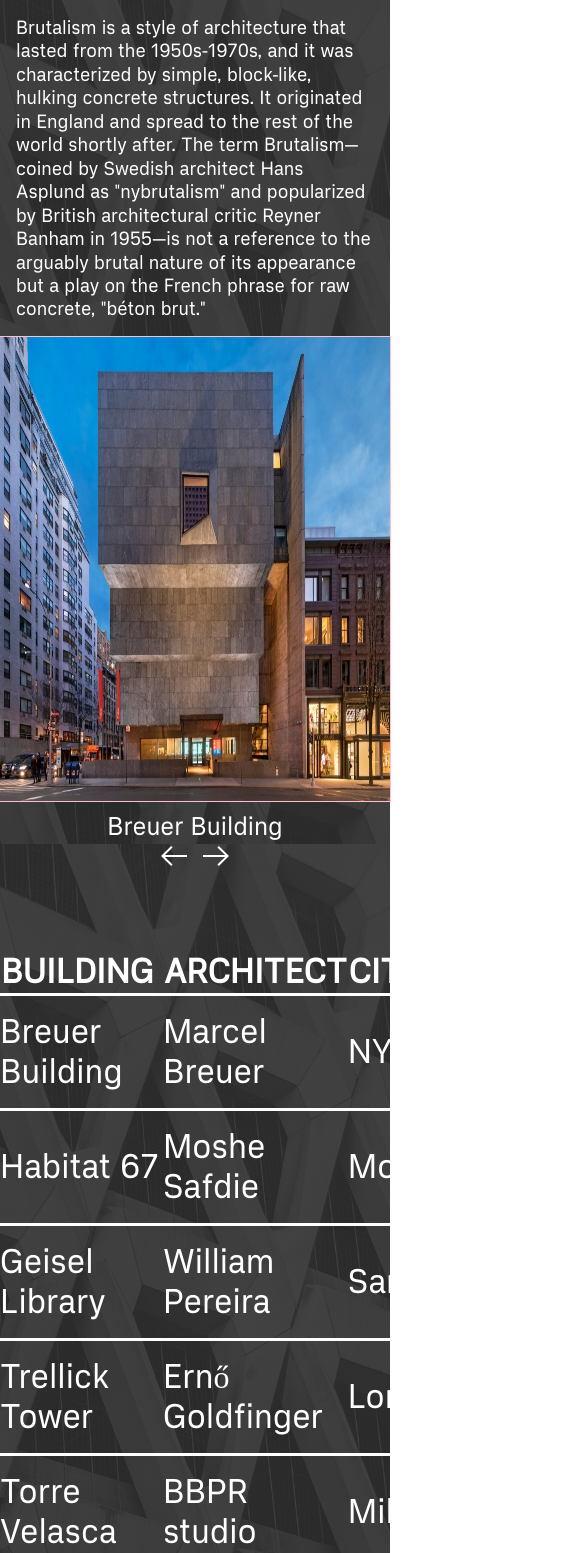
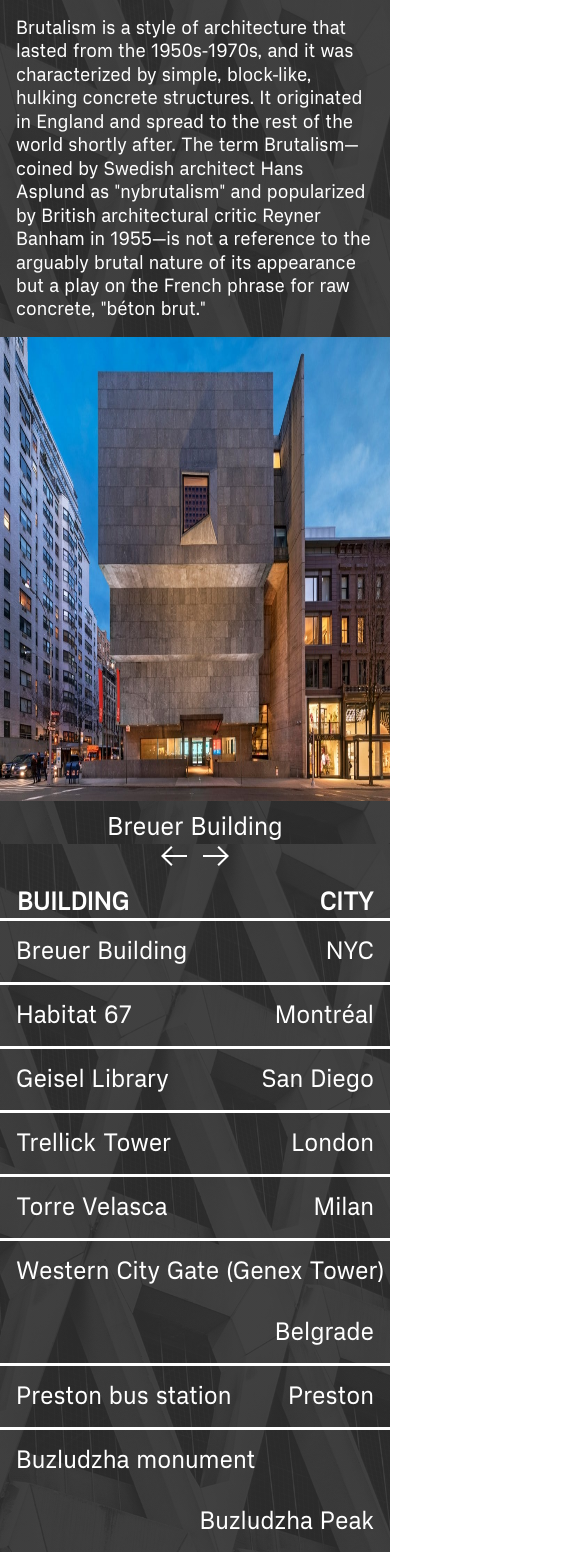
Before and after one commit to dbaramo/brutalism, a Next.js app: page / in a window 390 px wide. Shown: the top 1553 px of the page, 585 px wide, since content can reach past the window. Built offline with nearby package versions, Linux system fonts and the light colour scheme.

Commit message:
finished responsiveness on main page

```diff
--- a/components/BuildingList.js
+++ b/components/BuildingList.js
@@ -24,10 +24,10 @@ function BuildingRow({ building, city, year, architect, images, setImgUrl, setDi
           setDisplayState("none")
         }}
       >
-        <td style={{ color: textColor}}>{building}</td>
-        <td style={{ color: textColor, "-webkit-text-stroke": textOutline}}>{architect}</td>
-        <td style={{ color: textColor, "-webkit-text-stroke": textOutline}}>{city}</td>
-        <td style={{ color: textColor, "-webkit-text-stroke": textOutline}}>{year}</td>
+        <td className={styles.coulmnBuilding} style={{ color: textColor}}>{building}</td>
+        <td className={styles.coulmnArchitect} style={{ color: textColor, "-webkit-text-stroke": textOutline}}>{architect}</td>
+        <td className={styles.coulmnCity} style={{ color: textColor, "-webkit-text-stroke": textOutline}}>{city}</td>
+        <td className={styles.coulmnYear} style={{ color: textColor, "-webkit-text-stroke": textOutline}}>{year}</td>
       </tr>
     </Link>
   );
@@ -42,10 +42,10 @@ export default function BuildingList() {
         <table className={styles.mainTable}>
           <thead>
             <tr className={styles.tableRow}>
-              <th className={styles.coulmnHead}>Building</th>
-              <th className={styles.coulmnHead}>Architect</th>
-              <th className={styles.coulmnHead}>City</th>
-              <th className={styles.coulmnHead}>Year</th>
+              <th className={`${styles.coulmnHead} ${styles.coulmnBuilding}`}>Building</th>
+              <th className={`${styles.coulmnHead} ${styles.coulmnArchitect}`}>Architect</th>
+              <th className={`${styles.coulmnHead} ${styles.coulmnCity}`}>City</th>
+              <th className={`${styles.coulmnHead} ${styles.coulmnYear}`}>Year</th>
             </tr>
           </thead>
           <tbody>
--- a/components/BuildingList.module.css
+++ b/components/BuildingList.module.css
@@ -9,6 +9,7 @@
     z-index: 2;
 
 }
+
 
 .coulmnHead {
     text-align: left;
@@ -22,6 +23,7 @@
 
 .tableRow {
     border-bottom: 3px solid white;
+    cursor: pointer;
 }
 
 .tableRow td {
@@ -30,8 +32,8 @@
     color: white;
 }
 
-.tableRow td:hover {
-    cursor: pointer;
+.tableRow th {
+    cursor: default;
 }
 
 .imageHover {
@@ -45,3 +47,34 @@
     background-size: cover;
     background-repeat: no-repeat;
 }
+
+@media screen and (max-width: 900px){
+    .mainTable {
+        margin-top: 1rem;
+    }
+    .tableRow {
+        cursor: pointer;
+    }
+
+    .imageHover {
+        display: none !important;
+    }
+
+    .coulmnHead, .tableRow td {
+        font-size: calc(1.9vw + 1.9vh);
+    }
+
+    .coulmnYear, .coulmnArchitect{
+        display: none;
+    }
+
+    .coulmnCity {
+        float: right;
+        margin-right: 1rem;
+    }
+
+    .coulmnBuilding {
+        float: left;
+        margin-left: 1rem;
+    }
+}
--- a/components/ImageSlider.module.css
+++ b/components/ImageSlider.module.css
@@ -39,7 +39,6 @@
 
 @media screen and (max-width: 900px){
     .sliderImg {
-        outline: 1px solid pink;
         height: 55vh;
     }
     .textSection {
--- a/styles/Home.module.css
+++ b/styles/Home.module.css
@@ -34,7 +34,6 @@
     justify-content: center;
     align-items: center;
     height: auto;
-
   }
 
   .main div p {
```
